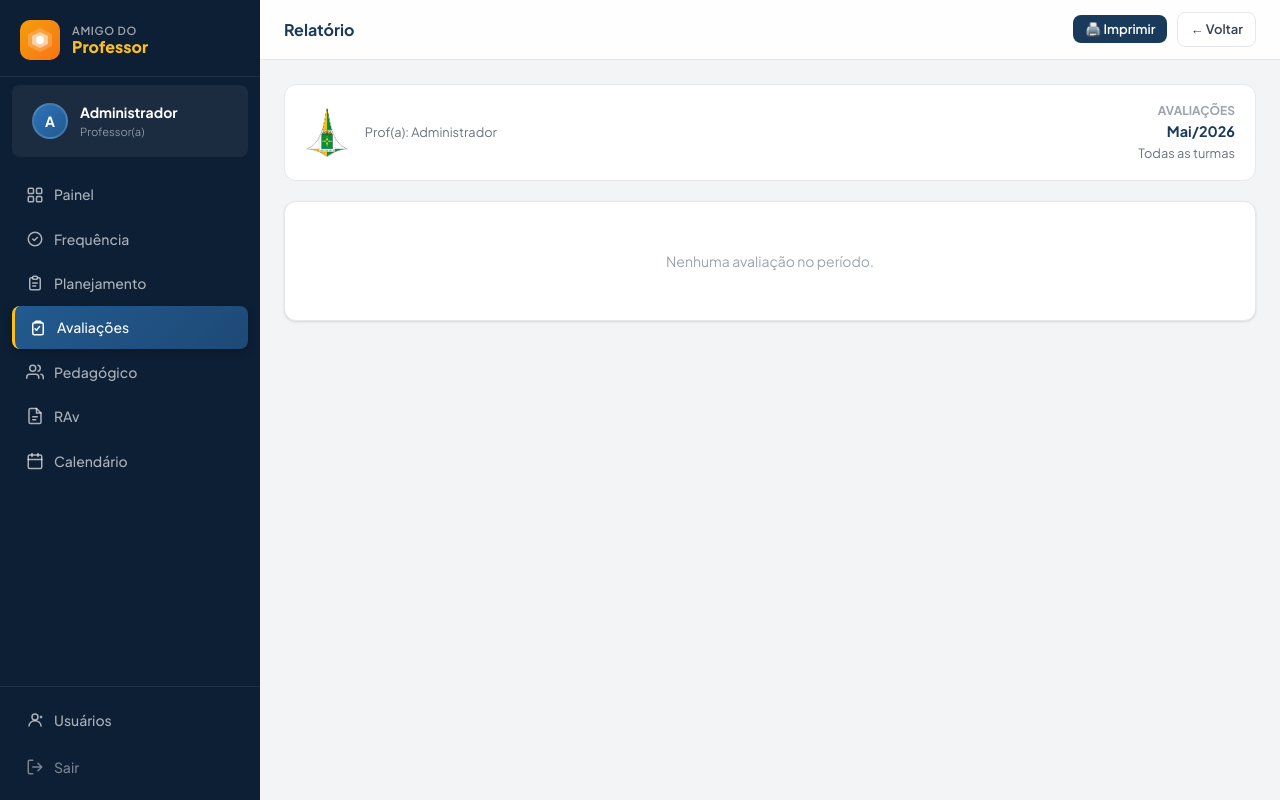
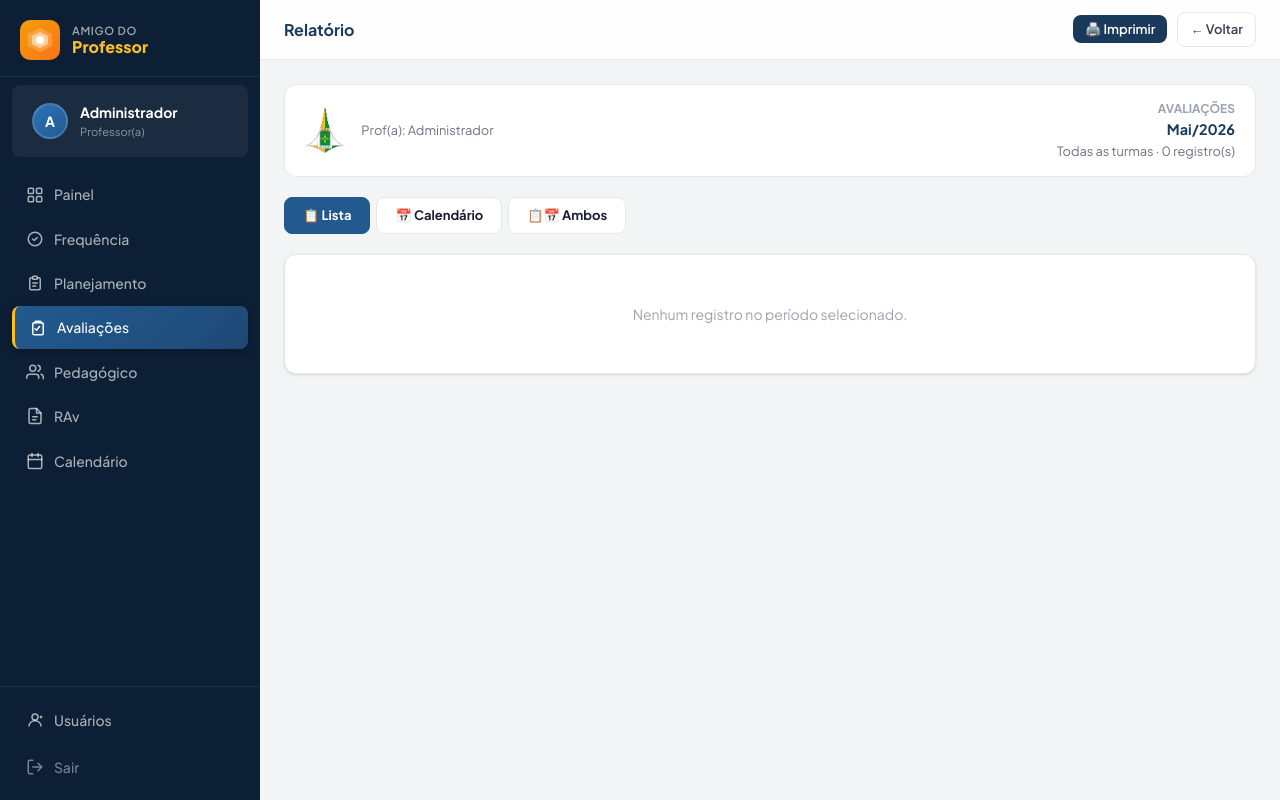
Before and after one commit to mavana1981-boop/AMIGO-PROFESSOR, a Flask app: page /avaliacoes/relatorio-preview in a window 1280 px wide. Run offline with Flask 3, Linux system fonts and the light colour scheme; a user stored in the database is signed in; data that the repository does not hold is empty.

Commit message:
Update relatorio_preview.html

```diff
--- a/templates/avaliacoes/relatorio_preview.html
+++ b/templates/avaliacoes/relatorio_preview.html
@@ -2,54 +2,128 @@
 {% block title %}Relatório — {{ label }}{% endblock %}
 {% block page_title %}Relatório{% endblock %}
 {% block topbar_actions %}
-  <button onclick="window.print()" class="btn btn-primary btn-sm">🖨️ Imprimir</button>
+  <button onclick="abrirImpressao()" class="btn btn-primary btn-sm">🖨️ Imprimir</button>
   <a href="{{ url_for('avaliacoes.index') }}" class="btn btn-outline btn-sm">← Voltar</a>
 {% endblock %}
 {% block extra_css %}
 <style>
+.view-tabs{display:flex;gap:6px;margin-bottom:20px;}
+.view-tab{padding:7px 18px;border-radius:8px;border:1.5px solid var(--neutral-200);font-size:.8125rem;font-weight:700;cursor:pointer;background:white;color:var(--neutral-600);transition:all .15s;text-decoration:none;}
+.view-tab.active{background:var(--navy-700);color:white;border-color:var(--navy-700);}
 .rel-card{background:white;border:1px solid var(--neutral-200);border-radius:12px;margin-bottom:14px;overflow:hidden;break-inside:avoid;}
-.rel-head{padding:12px 20px;background:var(--navy-50);border-bottom:1px solid var(--neutral-200);display:flex;align-items:center;justify-content:space-between;gap:10px;}
-.rel-titulo{font-weight:800;font-size:.9375rem;color:var(--navy-900);flex:1;}
+.rel-head{padding:12px 20px;background:var(--navy-50);border-bottom:1px solid var(--neutral-200);display:flex;align-items:flex-start;gap:10px;flex-wrap:wrap;}
+.rel-titulo{font-weight:800;font-size:.9375rem;color:var(--navy-900);flex:1;word-break:break-word;}
 .rel-meta{font-size:.8rem;color:var(--neutral-500);margin-top:2px;}
 .rel-body{padding:14px 20px;display:grid;grid-template-columns:1fr 1fr;gap:12px;}
 .campo-label{font-size:.7rem;font-weight:700;text-transform:uppercase;color:var(--neutral-400);letter-spacing:.04em;margin-bottom:3px;}
-.campo-val{font-size:.8125rem;color:var(--navy-900);white-space:pre-wrap;line-height:1.5;}
+.campo-val{font-size:.8125rem;color:var(--navy-900);white-space:pre-wrap;line-height:1.5;word-break:break-word;}
+.rel-header{display:flex;align-items:center;gap:16px;margin-bottom:20px;padding:14px 20px;background:white;border-radius:12px;border:1px solid var(--neutral-200);}
+.cal-mes-bloco{margin-bottom:24px;}
+.cal-mes-titulo{font-size:.9rem;font-weight:800;color:var(--navy-900);text-transform:uppercase;letter-spacing:.04em;margin-bottom:8px;}
+.cal-print-grid{display:grid;grid-template-columns:repeat(7,1fr);border:1px solid var(--neutral-200);border-radius:10px;overflow:hidden;background:var(--neutral-200);gap:1px;}
+.cal-print-dow{background:var(--navy-900);color:white;font-size:.65rem;font-weight:700;text-align:center;padding:6px 2px;text-transform:uppercase;}
+.cal-print-cell{min-height:80px;background:white;padding:5px 6px;overflow:hidden;}
+.cal-print-cell.vazio{background:var(--neutral-50);}
+.cal-print-cell.fds{background:#f8f9fa;}
+.cal-print-dia{font-size:.75rem;font-weight:800;color:var(--navy-700);margin-bottom:3px;}
+.cal-print-cell.vazio .cal-print-dia,.cal-print-cell.fds .cal-print-dia{color:var(--neutral-200);}
+.cal-print-ev{font-size:.62rem;line-height:1.3;background:var(--navy-50);border-left:2px solid var(--navy-400);padding:2px 4px;margin-bottom:2px;border-radius:0 3px 3px 0;overflow:hidden;word-break:break-word;white-space:normal;}
+.mov{display:none;position:fixed;inset:0;background:rgba(0,0,0,.5);z-index:9999;align-items:center;justify-content:center;}
+.mov.open{display:flex;}
+.mbox{background:white;border-radius:16px;width:min(420px,95vw);box-shadow:0 24px 80px rgba(0,0,0,.3);overflow:hidden;}
+.mhead{padding:18px 24px;border-bottom:1px solid var(--neutral-200);display:flex;align-items:center;justify-content:space-between;}
+.mbody{padding:20px 24px;display:grid;gap:10px;}
+.imp-btn{display:flex;align-items:center;gap:12px;padding:14px 16px;border:1.5px solid var(--neutral-200);border-radius:10px;cursor:pointer;transition:all .15s;background:white;width:100%;text-align:left;}
+.imp-btn:hover{border-color:var(--navy-600);background:var(--navy-50);}
+.imp-btn-icon{font-size:1.4rem;width:36px;text-align:center;flex-shrink:0;}
+.imp-btn-label{font-weight:700;color:var(--navy-900);font-size:.9rem;}
+.imp-btn-sub{font-size:.75rem;color:var(--neutral-500);margin-top:1px;}
+.print-header{display:none;align-items:center;gap:12px;margin-bottom:14px;padding-bottom:10px;border-bottom:2px solid var(--navy-900);}
 @media print{
-  .sidebar,.top-bar,.topbar-actions{display:none!important;}
+  .sidebar,.top-bar,.topbar-actions,.view-tabs,.rel-header,.mov{display:none!important;}
   .main-wrapper{margin-left:0!important;}
-  .content{padding:12px!important;}
-  body{font-size:10px;}
+  .content{padding:8px!important;}
+  .rel-card{break-inside:avoid;page-break-inside:avoid;margin-bottom:8px;}
+  .cal-mes-bloco{break-inside:avoid;page-break-inside:avoid;}
+  .print-header{display:flex!important;}
+  body{font-size:9px;}
 }
 </style>
 {% endblock %}
+
 {% block content %}
-<div style="display:flex;align-items:center;gap:16px;margin-bottom:20px;padding:16px 20px;background:white;border-radius:12px;border:1px solid var(--neutral-200);">
-  <img src="{{ url_for('static', filename='logo_df.png') }}" style="height:52px;width:auto;flex-shrink:0;" alt="DF"/>
+<div class="rel-header">
+  <img src="{{ url_for('static', filename='logo_df.png') }}" style="height:48px;width:auto;flex-shrink:0;" alt="DF"/>
   <div style="flex:1;">
     <div style="font-weight:800;font-size:1rem;color:var(--navy-900);">{{ escola }}</div>
     <div style="font-size:.8rem;color:var(--neutral-500);">Prof(a): {{ prof_nome }}</div>
   </div>
   <div style="text-align:right;">
-    <div style="font-size:.75rem;font-weight:700;color:var(--neutral-400);text-transform:uppercase;">
-      {% if 'avaliacoes' == 'avaliacoes' %}Avaliações{% else %}Acompanhamento Pedagógico{% endif %}
-    </div>
+    <div style="font-size:.75rem;font-weight:700;color:var(--neutral-400);text-transform:uppercase;">Avaliações</div>
     <div style="font-size:.9rem;font-weight:700;color:var(--navy-900);">{{ label }}</div>
-    <div style="font-size:.8rem;color:var(--neutral-500);">{{ turma_nome }}</div>
+    <div style="font-size:.8rem;color:var(--neutral-500);">{{ turma_nome }} · {{ avaliacoes|length }} registro(s)</div>
   </div>
 </div>
 
-{% if 'avaliacoes' == 'avaliacoes' %}
+<div class="view-tabs">
+  <a href="?{{ request_qs }}&formato=lista"      class="view-tab {% if formato=='lista' %}active{% endif %}">📋 Lista</a>
+  <a href="?{{ request_qs }}&formato=calendario" class="view-tab {% if formato=='calendario' %}active{% endif %}">📅 Calendário</a>
+  <a href="?{{ request_qs }}&formato=ambos"      class="view-tab {% if formato=='ambos' %}active{% endif %}">📋📅 Ambos</a>
+</div>
+
 {% if not avaliacoes %}
-  <div class="card"><div class="empty-state" style="padding:48px;">Nenhuma avaliação no período.</div></div>
+<div class="card"><div class="empty-state" style="padding:48px;">Nenhum registro no período selecionado.</div></div>
 {% else %}
+
+<div class="print-header">
+  <img src="{{ url_for('static', filename='logo_df.png') }}" style="height:44px;width:auto;" alt="DF"/>
+  <div style="flex:1;">
+    <div style="font-weight:800;font-size:1rem;">{{ escola }}</div>
+    <div style="font-size:.8rem;color:#666;">Prof(a): {{ prof_nome }} · {{ label }} · {{ turma_nome }}</div>
+  </div>
+</div>
+
+{% if formato in ['calendario','ambos'] %}
+<div id="secaoCal">
+{% for mes_c, ano_c in meses %}
+  {% set nome_mes = ['','Janeiro','Fevereiro','Março','Abril','Maio','Junho','Julho','Agosto','Setembro','Outubro','Novembro','Dezembro'][mes_c] %}
+  <div class="cal-mes-bloco">
+    <div class="cal-mes-titulo">{{ nome_mes }} {{ ano_c }}</div>
+    <div class="cal-print-grid">
+      {% for d in ['Seg','Ter','Qua','Qui','Sex','Sáb','Dom'] %}<div class="cal-print-dow">{{ d }}</div>{% endfor %}
+      {% for semana in meses_semanas[(mes_c, ano_c)] %}
+        {% for dia in semana %}
+          {% if dia == 0 %}
+          <div class="cal-print-cell vazio"><div class="cal-print-dia"> </div></div>
+          {% else %}
+            {% set dstr = '%04d-%02d-%02d'|format(ano_c, mes_c, dia) %}
+            {% set ps = itens_por_data.get(dstr, []) %}
+            <div class="cal-print-cell {% if loop.index0 >= 5 %}fds{% endif %}">
+              <div class="cal-print-dia">{{ dia }}</div>
+              {% for titulo in ps %}<div class="cal-print-ev">{{ titulo }}</div>{% endfor %}
+            </div>
+          {% endif %}
+        {% endfor %}
+      {% endfor %}
+    </div>
+  </div>
+{% endfor %}
+</div>
+{% endif %}
+
+{% if formato in ['lista','ambos'] %}
+<div id="secaoLista">
+{% if formato == 'ambos' %}
+<div style="font-weight:800;font-size:1rem;color:var(--navy-900);margin:20px 0 14px;padding-top:4px;border-top:2px solid var(--neutral-100);">Lista de Registros</div>
+{% endif %}
 {% for a in avaliacoes %}
 <div class="rel-card">
   <div class="rel-head">
-      <div>
+    <div style="flex:1;min-width:0;">
       <div class="rel-titulo">{{ a.titulo }}</div>
       <div class="rel-meta">📅 {{ a.data_aplicacao.strftime('%d/%m/%Y') if a.data_aplicacao else '—' }}{% if a.turma %} · {{ a.turma.nome }}{% endif %}{% if a.bimestre %} · {{ a.bimestre }}º Bim{% endif %}</div>
     </div>
-      {% if a.tipo %}<span class="badge badge-navy">{{ a.tipo }}</span>{% endif %}
+    {% if a.tipo %}<span class="badge badge-navy" style="flex-shrink:0;">{{ a.tipo }}</span>{% endif %}
   </div>
   {% if a.descricao or a.valor_total %}
   <div class="rel-body">
@@ -59,26 +133,40 @@
   {% endif %}
 </div>
 {% endfor %}
+</div>
 {% endif %}
-{% else %}
-  {% if not registros %}
-  <div class="card"><div class="empty-state" style="padding:48px;">Nenhum registro no período.</div></div>
-  {% else %}
-  {% for r in registros %}
-  <div class="rel-card">
-    <div class="rel-head">
-      <div>
-        <div class="rel-titulo">{{ r.aluno.nome if r.aluno else 'Turma' }}</div>
-        <div class="rel-meta">📅 {{ r.data.strftime('%d/%m/%Y') }} · {{ r.tipo }}</div>
+
+{% endif %}
+
+<div class="mov" id="modalImp">
+  <div class="mbox">
+    <div class="mhead">
+      <h3 style="font-weight:800;font-size:1rem;color:var(--navy-900);">🖨️ O que deseja imprimir?</h3>
+      <button onclick="fecharModal()" style="font-size:1.3rem;color:var(--neutral-400);background:none;border:none;cursor:pointer;">✕</button>
     </div>
-      {% if r.status %}<span class="badge badge-{% if r.status=='aberto' %}amber{% elif r.status=='concluido' %}green{% else %}blue{% endif %}">{{ r.status }}</span>{% endif %}
-    </div>
-    <div class="rel-body">
-      <div style="grid-column:span 2"><div class="campo-label">Descrição</div><div class="campo-val">{{ r.descricao }}</div></div>
-      {% if r.encaminhamento %}<div style="grid-column:span 2"><div class="campo-label">Encaminhamento</div><div class="campo-val">{{ r.encaminhamento }}</div></div>{% endif %}
+    <div class="mbody">
+      <button class="imp-btn" onclick="imprimirSo('calendario')">
+        <div class="imp-btn-icon">📅</div>
+        <div><div class="imp-btn-label">Somente Calendário</div><div class="imp-btn-sub">Grade mensal dos registros</div></div>
+      </button>
+      <button class="imp-btn" onclick="imprimirSo('lista')">
+        <div class="imp-btn-icon">📋</div>
+        <div><div class="imp-btn-label">Somente Lista</div><div class="imp-btn-sub">Registros detalhados em sequência</div></div>
+      </button>
+      <button class="imp-btn" onclick="imprimirSo('ambos')">
+        <div class="imp-btn-icon">📋📅</div>
+        <div><div class="imp-btn-label">Calendário + Lista</div><div class="imp-btn-sub">Documento completo</div></div>
+      </button>
     </div>
   </div>
-  {% endfor %}
-  {% endif %}
-{% endif %}
+</div>
+
+<script>
+function abrirImpressao(){document.getElementById('modalImp').classList.add('open');}
+function fecharModal(){document.getElementById('modalImp').classList.remove('open');}
+function imprimirSo(fmt){fecharModal();window.location.href=`?{{ request_qs }}&formato=${fmt}&print=1`;}
+if(new URLSearchParams(window.location.search).get('print')==='1')
+  window.addEventListener('load',()=>setTimeout(()=>window.print(),500));
+document.getElementById('modalImp').addEventListener('click',e=>{if(e.target===document.getElementById('modalImp'))fecharModal();});
+</script>
 {% endblock %}
```
Lines whose indentation alone changed are shown as unchanged.
